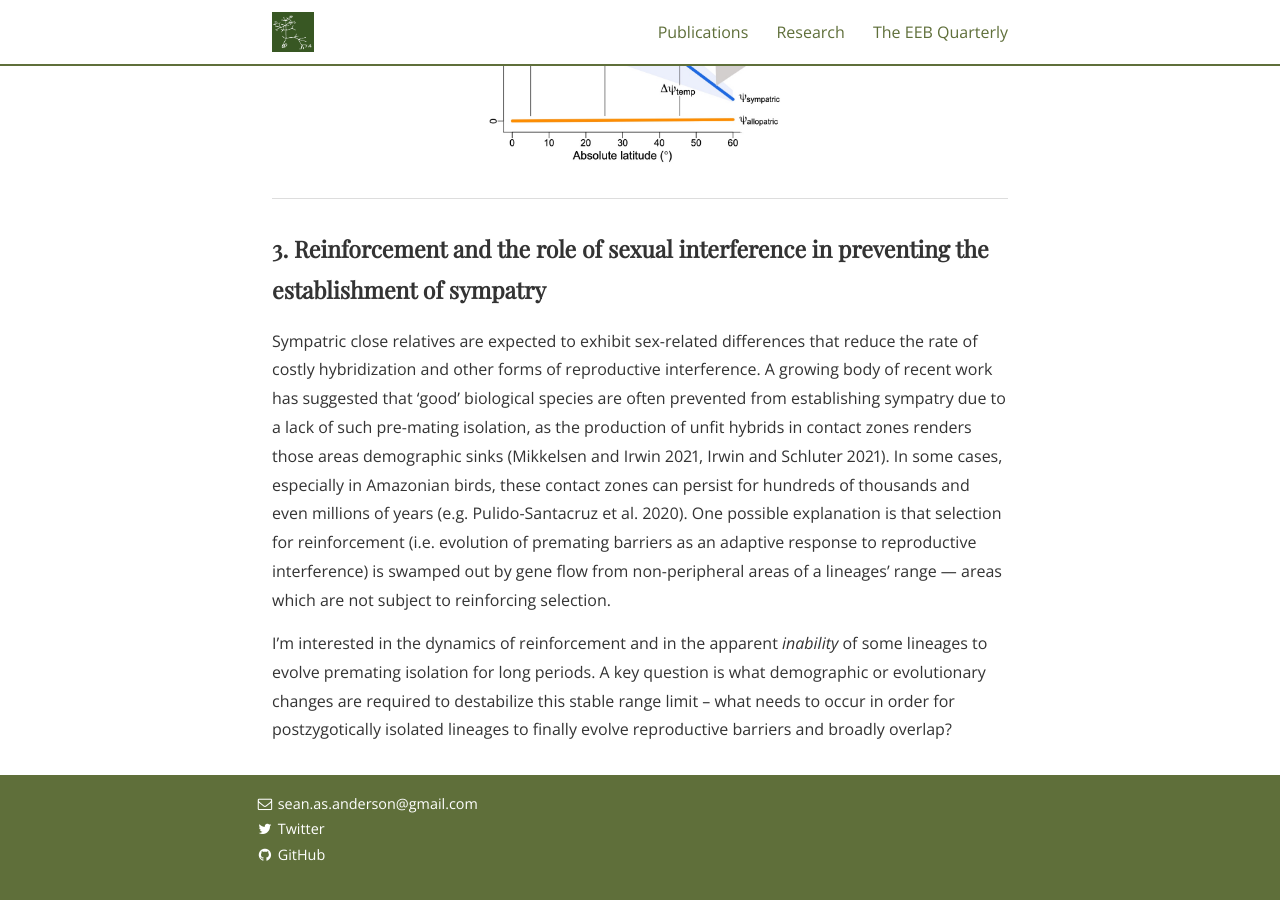
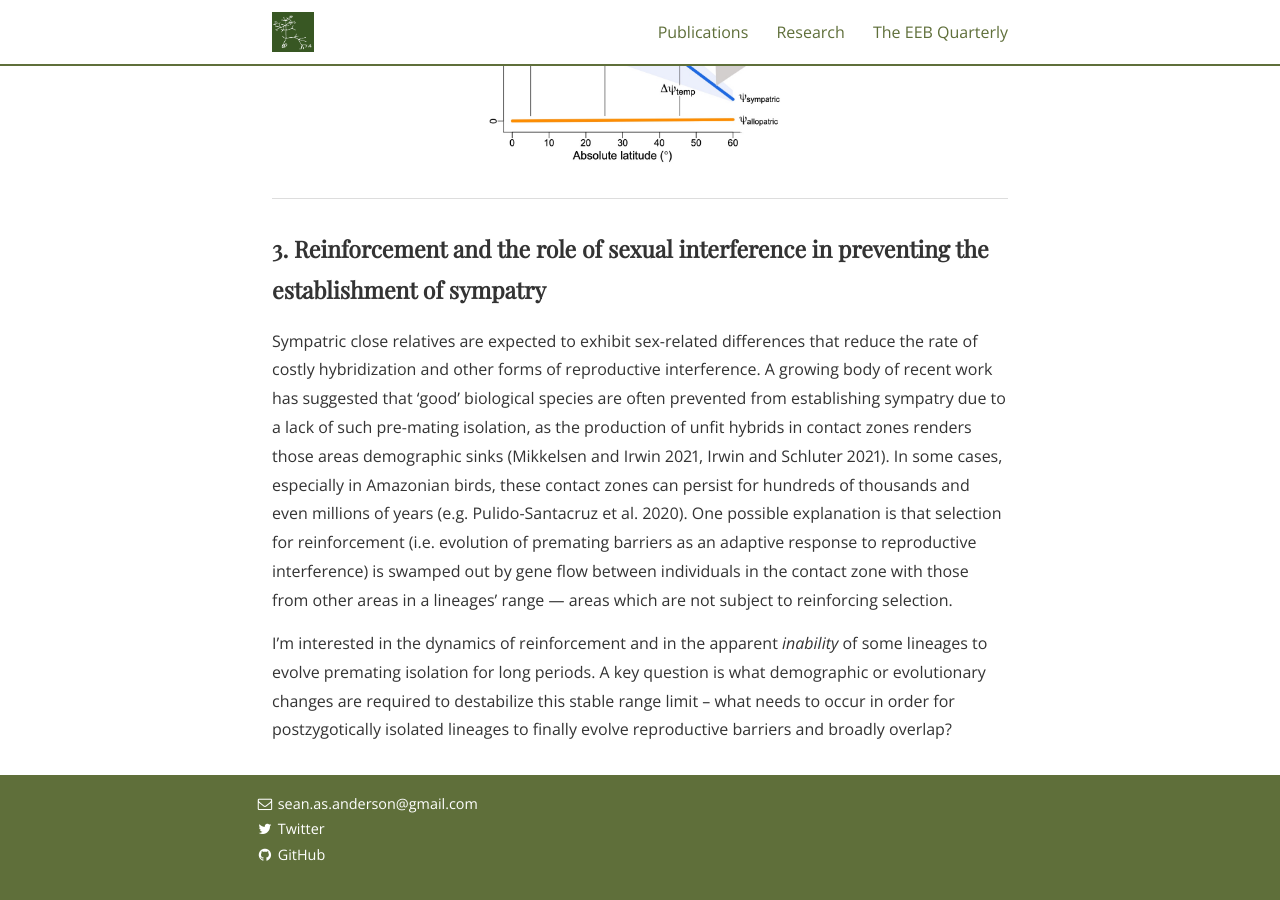
Before and after one commit to SeanASAnderson/SeanASAnderson.github.io, a Jekyll site: the page built from research.md, in a window 1280 px wide and 900 px high, scrolled down 4638 px. Built offline with Jekyll 4.4.1, drawn with Linux system fonts in a browser that asks for light colours; nearby versions of some CDN libraries; some web fonts are replaced.

Commit message:
reinforcement text

```diff
--- a/research.md
+++ b/research.md
@@ -69,6 +69,6 @@ To test for variation in the dynamics of lineage pair divergence, we can extend
 
 ### 3. Reinforcement and the role of sexual interference in preventing the establishment of sympatry
 
-Sympatric close relatives are expected to exhibit sex-related differences that reduce the rate of costly hybridization and other forms of reproductive interference. A growing body of recent work has suggested that 'good' biological species are often prevented from establishing sympatry due to a lack of such pre-mating isolation, as the production of unfit hybrids in contact zones renders those areas demographic sinks (Mikkelsen and Irwin 2021, Irwin and Schluter 2021). In some cases, especially in Amazonian birds, these contact zones can persist for hundreds of thousands and even millions of years (e.g. Pulido-Santacruz et al. 2020). One possible explanation is that selection for reinforcement (i.e. evolution of premating barriers as an adaptive response to reproductive interference) is swamped out by gene flow from non-peripheral areas of a lineages' range <span>&#8212;</span> areas which are not subject to reinforcing selection.
+Sympatric close relatives are expected to exhibit sex-related differences that reduce the rate of costly hybridization and other forms of reproductive interference. A growing body of recent work has suggested that 'good' biological species are often prevented from establishing sympatry due to a lack of such pre-mating isolation, as the production of unfit hybrids in contact zones renders those areas demographic sinks (Mikkelsen and Irwin 2021, Irwin and Schluter 2021). In some cases, especially in Amazonian birds, these contact zones can persist for hundreds of thousands and even millions of years (e.g. Pulido-Santacruz et al. 2020). One possible explanation is that selection for reinforcement (i.e. evolution of premating barriers as an adaptive response to reproductive interference) is swamped out by gene flow between individuals in the contact zone with those from other areas in a lineages' range <span>&#8212;</span> areas which are not subject to reinforcing selection.
 
 I'm interested in the dynamics of reinforcement and in the apparent *inability* of some lineages to evolve premating isolation for long periods. A key question is what demographic or evolutionary changes are required to destabilize this stable range limit -- what needs to occur in order for postzygotically isolated lineages to finally evolve reproductive barriers and broadly overlap?
```
